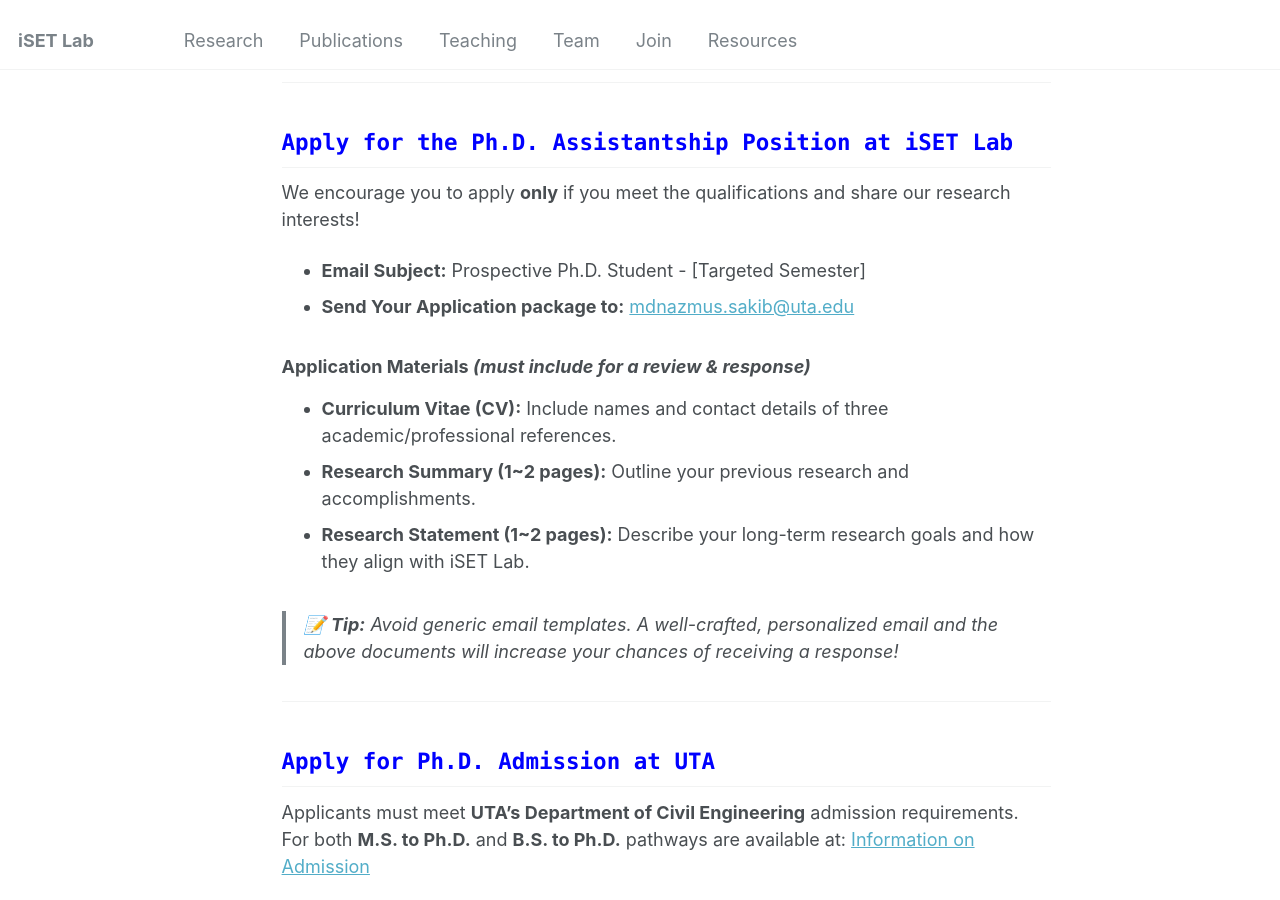
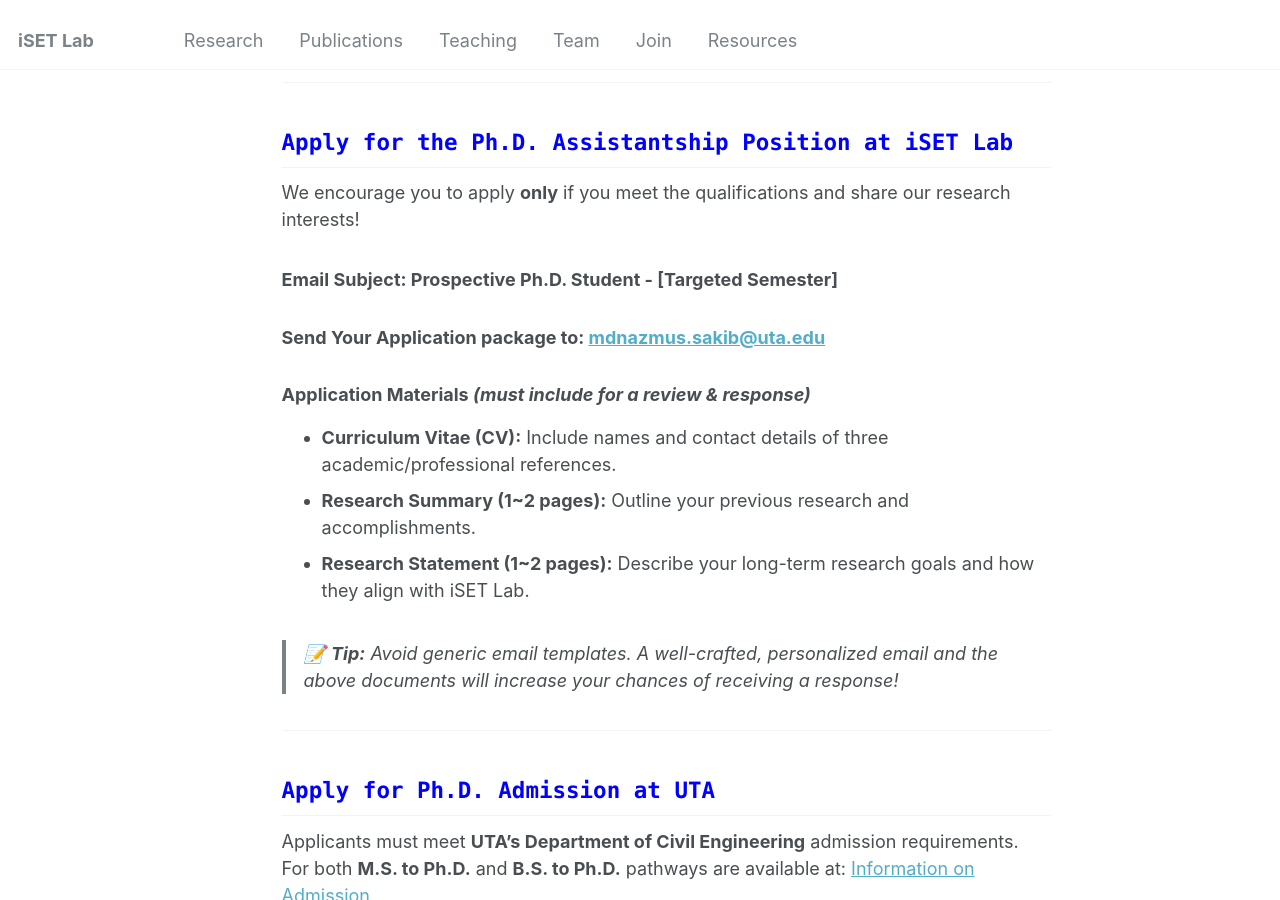
Before and after one commit to iSET-LAB/iSET-LAB.github.io, a Jekyll site: the page built from _pages/join.md, in a window 1280 px wide and 900 px high, scrolled down 1207 px. Built offline with Jekyll 4.4.1, drawn with Linux system fonts in a browser that asks for light colours.

```diff
--- a/_pages/join.md
+++ b/_pages/join.md
@@ -40,9 +40,8 @@ Ph.D. students will engage in cutting-edge research at the intersection of civil
 
 ## <code style="color : blue">Apply for the Ph.D. Assistantship Position at iSET Lab</code>
 We encourage you to apply **only** if you meet the qualifications and share our research interests!
-- **Email Subject:** Prospective Ph.D. Student - [Targeted Semester] <br>
-- **Send Your Application package to:** [mdnazmus.sakib@uta.edu](mailto:mdnazmus.sakib@uta.edu)
-
+### Email Subject: Prospective Ph.D. Student - [Targeted Semester]
+### Send Your Application package to: [mdnazmus.sakib@uta.edu](mailto:mdnazmus.sakib@uta.edu)
 ### Application Materials *(must include for a review & response)*
 - **Curriculum Vitae (CV):** Include names and contact details of three academic/professional references.
 - **Research Summary (1~2 pages):** Outline your previous research and accomplishments.
```
